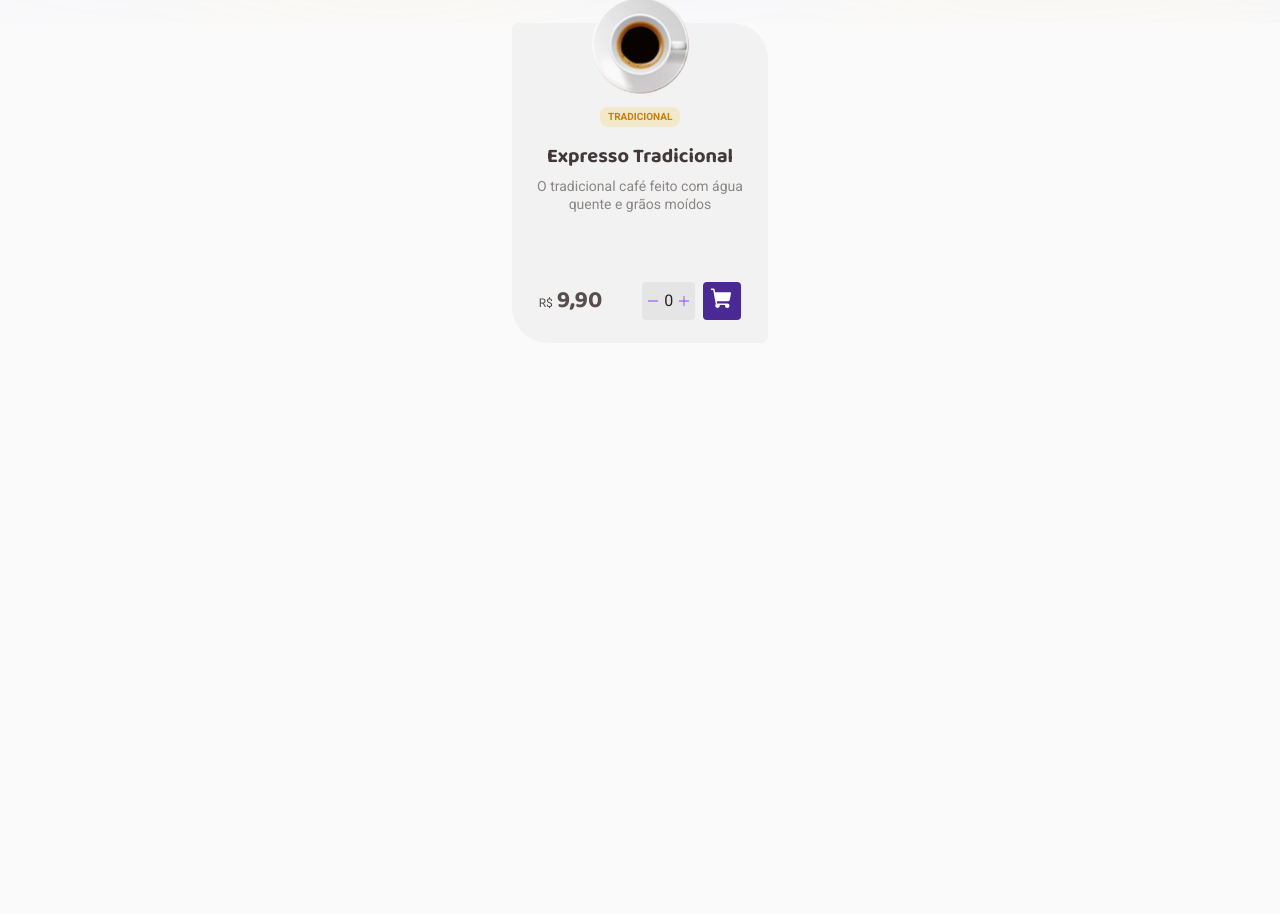
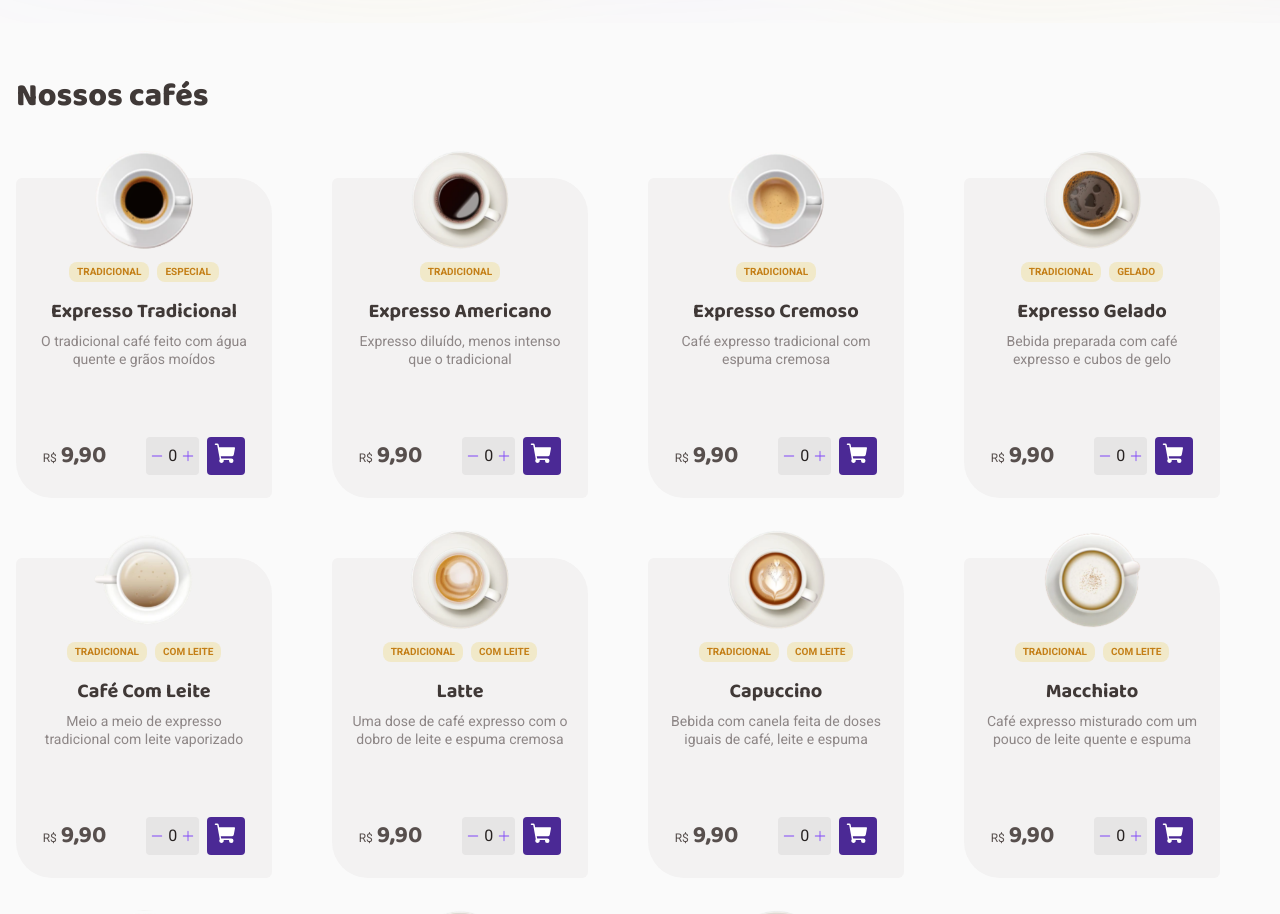
Before and after one commit to sleduardo20/coffe-delivery, a React (Create React App) app: page / in a window 1280 px wide. Shown: the part 711-1625 px from the top of the page. Before the commit the page ends 1054 px from the top, so only its background shows below. Built offline with nearby package versions, Linux system fonts and the light colour scheme.

Commit message:
🏭 feat - finished home page

```diff
--- a/src/components/Banner/styles.ts
+++ b/src/components/Banner/styles.ts
@@ -12,8 +12,8 @@ export const BannerContainer = styled.section`
 export const ContentBanner = styled(Wrapper)`
   display: flex;
   align-items: center;
-  justify-content: center;
-  gap: 5.6rem;
+  justify-content: space-between;
+  padding: 0 1.6rem;
 `;
 
 export const Info = styled.div`
--- a/src/components/Card/index.tsx
+++ b/src/components/Card/index.tsx
@@ -1,3 +1,4 @@
+import { useState } from 'react';
 import {
   ActionButton,
   AddCardButton,
@@ -10,27 +11,35 @@ import {
   Tags,
 } from './styles';
 
-import mock from './mock';
 import { Minus, Plus, ShoppingCart } from 'phosphor-react';
-import { useState } from 'react';
 
-export function Card() {
+interface Props {
+  image: string;
+  name: string;
+  description: string;
+  price: string;
+  tags: string[];
+}
+
+export function Card({ description, image, name, price, tags }: Props) {
   const [quantity, setQuantity] = useState(0);
   return (
     <CardContainer>
-      <img src={mock.image} alt="" />
+      <img src={image} alt="" />
 
       <Tags>
-        <Tag>{mock.tags[0]}</Tag>
+        {tags.map((tag) => (
+          <Tag key={tag}>{tag}</Tag>
+        ))}
       </Tags>
 
-      <CoffeName>{mock.name} </CoffeName>
-      <CoffeDescription>{mock.description} </CoffeDescription>
+      <CoffeName>{name} </CoffeName>
+      <CoffeDescription>{description} </CoffeDescription>
 
       <Footer>
         <Price>
           <span>R$</span>
-          <strong>{mock.price}</strong>
+          <strong>{price}</strong>
         </Price>
 
         <ActionButton>
--- a/src/components/Card/mock.ts
+++ /dev/null
@@ -1,9 +0,0 @@
-import expresso from '../../assets/expresso.svg';
-
-export default {
-  name: 'expresso tradicional',
-  image: expresso,
-  tags: ['tradicional', 'especial'],
-  description: 'O tradicional café feito com água quente e grãos moídos',
-  price: '9,90',
-};
--- a/src/components/Card/styles.ts
+++ b/src/components/Card/styles.ts
@@ -18,10 +18,12 @@ export const CardContainer = styled.div`
 
 export const Tags = styled.div`
   margin-bottom: 1.6rem;
+  display: flex;
+  gap: 0.8rem;
 `;
 
 export const Tag = styled.div`
-  width: 8rem;
+  width: max-content;
   height: 2rem;
   border-radius: 0.8rem;
   padding: 0.4rem 0.8rem;
--- a/src/components/Wrapper.tsx
+++ b/src/components/Wrapper.tsx
@@ -2,5 +2,6 @@ import styled from 'styled-components';
 
 export const Wrapper = styled.div`
   margin: 0 auto;
+  padding: 0 1.6rem;
   width: min(128rem, 100%);
 `;
--- a/src/pages/Home/index.tsx
+++ b/src/pages/Home/index.tsx
@@ -1,11 +1,40 @@
 import { Card } from '../../components/Card';
 import { Banner } from '../../components/Banner';
+import { Wrapper } from '../../components/Wrapper';
+import styled from 'styled-components';
+import mock from './mock';
 
 export function Home() {
   return (
     <>
       <Banner />
-      <Card />
+      <CoffeSection>
+        <h3>Nossos cafés</h3>
+        <CoffeList>
+          {mock.map((coffe) => (
+            <Card key={coffe.name} {...coffe} />
+          ))}
+        </CoffeList>
+      </CoffeSection>
     </>
   );
 }
+
+const CoffeSection = styled(Wrapper)`
+  margin-top: 4.8rem;
+  padding: 0 1.6rem;
+
+  h3 {
+    font-size: 3.2rem;
+    font-family: 'Baloo 2';
+    font-weight: 800;
+    color: ${({ theme }) => theme.subTitle};
+    margin-bottom: 5.6rem;
+  }
+`;
+
+const CoffeList = styled.ul`
+  display: grid;
+  grid-template-columns: repeat(4, 25.6rem);
+  gap: 6rem;
+`;
--- /dev/null
+++ b/src/pages/Home/mock.ts
@@ -0,0 +1,119 @@
+import expresso from '../../assets/expresso.svg';
+import americano from '../../assets/americano.svg';
+import arabe from '../../assets/arabe.svg';
+import cafecomleite from '../../assets/cafecomleite.svg';
+import cafegelado from '../../assets/cafegelado.svg';
+import capuccino from '../../assets/capuccino.svg';
+import chocolatequente from '../../assets/chocolatequente.svg';
+import cubano from '../../assets/cubano.svg';
+import expressocremoso from '../../assets/expressocremoso.svg';
+import havaiano from '../../assets/havaiano.svg';
+import irlandes from '../../assets/irlandes.svg';
+import latte from '../../assets/latte.svg';
+import macchiato from '../../assets/macchiato.svg';
+import mochaccino from '../../assets/mochaccino.svg';
+
+export default [
+  {
+    name: 'expresso tradicional',
+    image: expresso,
+    tags: ['tradicional', 'especial'],
+    description: 'O tradicional café feito com água quente e grãos moídos',
+    price: '9,90',
+  },
+  {
+    name: 'expresso americano',
+    image: americano,
+    tags: ['tradicional'],
+    description: 'Expresso diluído, menos intenso que o tradicional',
+    price: '9,90',
+  },
+  {
+    name: 'expresso cremoso',
+    image: expressocremoso,
+    tags: ['tradicional'],
+    description: 'Café expresso tradicional com espuma cremosa',
+    price: '9,90',
+  },
+  {
+    name: 'expresso gelado',
+    image: cafegelado,
+    tags: ['tradicional', 'gelado'],
+    description: 'Bebida preparada com café expresso e cubos de gelo',
+    price: '9,90',
+  },
+  {
+    name: 'café com leite',
+    image: cafecomleite,
+    tags: ['tradicional', 'com leite'],
+    description: 'Meio a meio de expresso tradicional com leite vaporizado',
+    price: '9,90',
+  },
+  {
+    name: 'latte',
+    image: latte,
+    tags: ['tradicional', 'com leite'],
+    description:
+      'Uma dose de café expresso com o dobro de leite e espuma cremosa',
+    price: '9,90',
+  },
+  {
+    name: 'capuccino',
+    image: capuccino,
+    tags: ['tradicional', 'com leite'],
+    description:
+      'Bebida com canela feita de doses iguais de café, leite e espuma',
+    price: '9,90',
+  },
+  {
+    name: 'macchiato',
+    image: macchiato,
+    tags: ['tradicional', 'com leite'],
+    description:
+      'Café expresso misturado com um pouco de leite quente e espuma',
+    price: '9,90',
+  },
+  {
+    name: 'mochaccino',
+    image: mochaccino,
+    tags: ['tradicional', 'com leite'],
+    description: 'Café expresso com calda de chocolate, pouco leite e espuma',
+    price: '9,90',
+  },
+  {
+    name: 'chocolatequente',
+    image: chocolatequente,
+    tags: ['tradicional', 'com leite'],
+    description: 'Bebida feita com chocolate dissolvido no leite quente e café',
+    price: '9,90',
+  },
+  {
+    name: 'cubano',
+    image: cubano,
+    tags: ['especial', 'gelado', 'alcoólico'],
+    description:
+      'Drink gelado de café expresso com rum, creme de leite e hortelã',
+    price: '9,90',
+  },
+  {
+    name: 'havaiano',
+    image: havaiano,
+    tags: ['especial'],
+    description: 'Bebida adocicada preparada com café e leite de coco',
+    price: '9,90',
+  },
+  {
+    name: 'árabe',
+    image: arabe,
+    tags: ['especial'],
+    description: 'Bebida preparada com grãos de café árabe e especiarias',
+    price: '9,90',
+  },
+  {
+    name: 'irlandes',
+    image: irlandes,
+    tags: ['especial', 'alcoólico'],
+    description: 'Bebida a base de café, uísque irlandês, açúcar e chantilly',
+    price: '9,90',
+  },
+];
```
